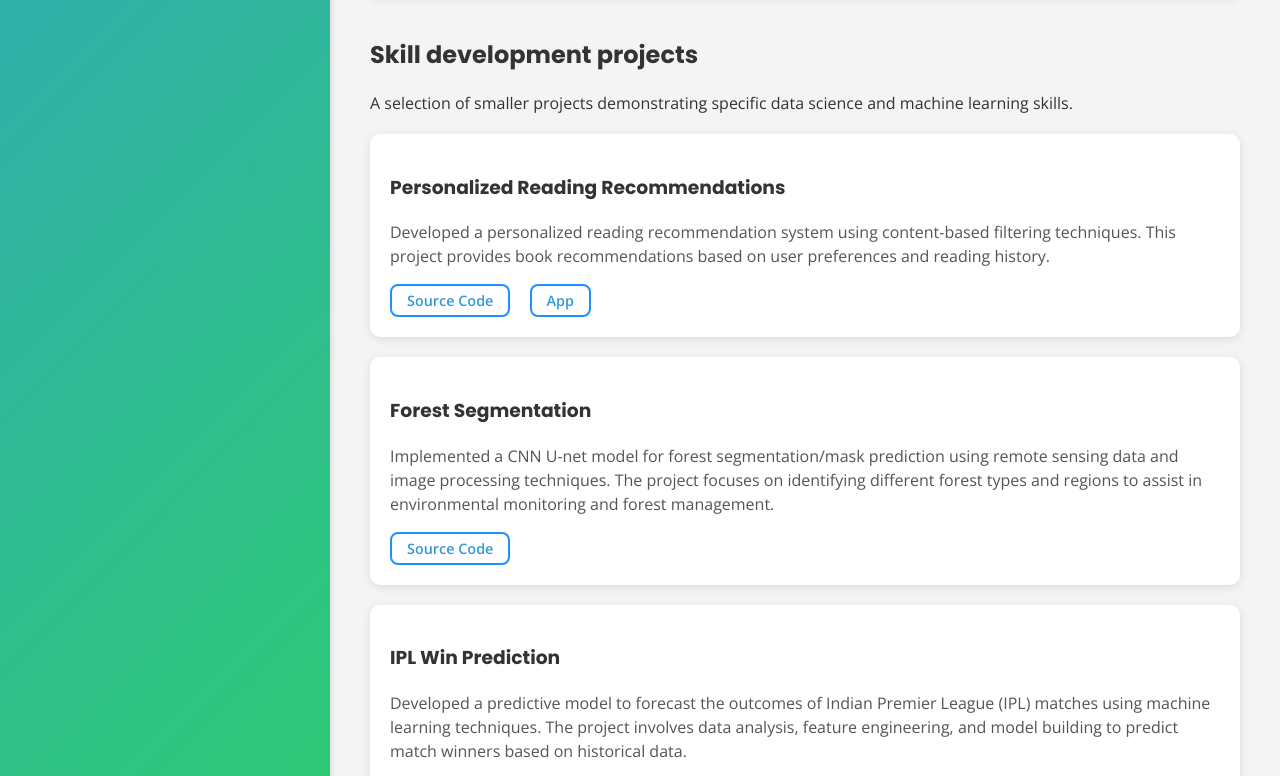
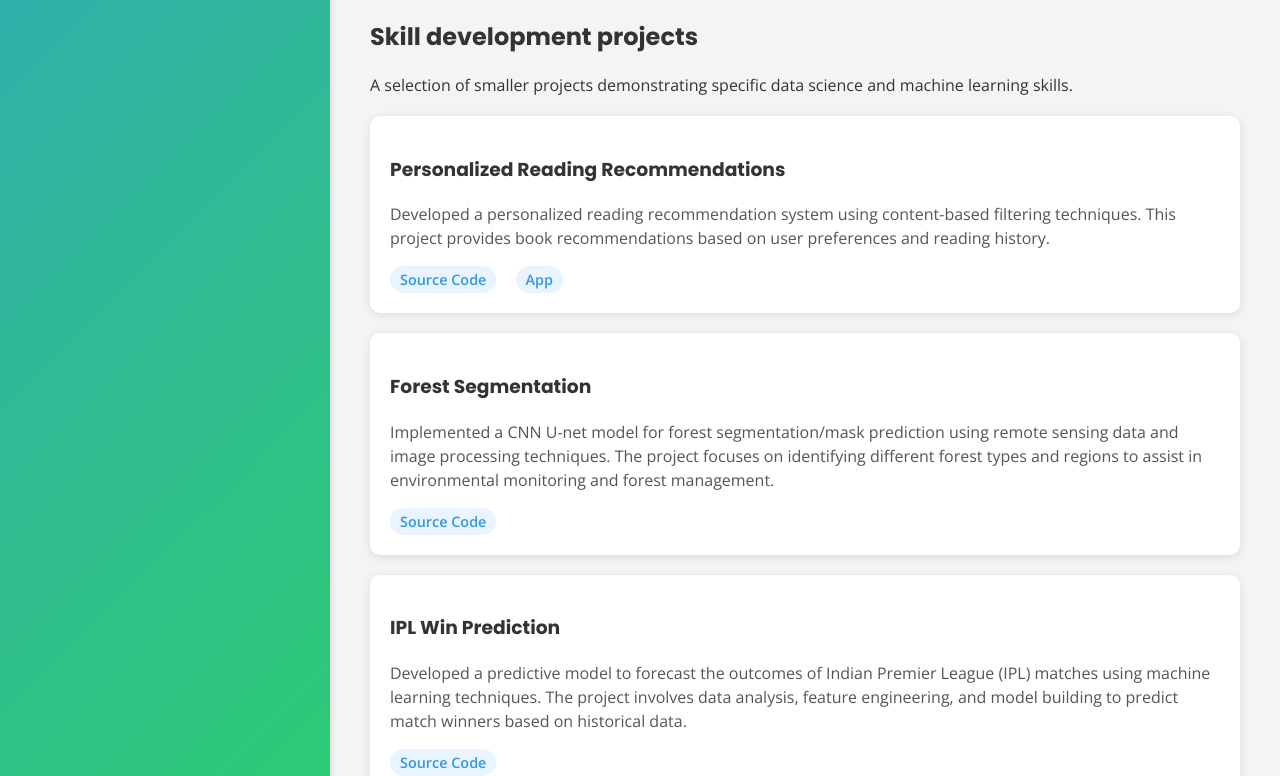
Before and after one commit to ACSE-vg822/ACSE-vg822.github.io, a plain HTML site: page index.html in a window 1280 px wide. Shown: the part 1013-1789 px from the top of the page. Drawn offline with nearby package versions, Linux system fonts and the light colour scheme.

Commit message:
Update styles.css

```diff
--- a/styles.css
+++ b/styles.css
@@ -148,24 +148,22 @@ body {
 /* Button Styles */
 .button {
     display: inline-block;
-    padding: 5px 15px; /* Reduce padding for smaller buttons */
+    padding: 4px 10px; /* Smaller padding for compact size */
     margin-right: 10px;
-    font-size: 0.9em; /* Keep font size as it is */
+    font-size: 0.9em; /* Keep font size consistent */
     font-weight: bold;
-    color: #1e90ff; /* Text color */
-    background-color: transparent; /* Transparent background */
-    border: 2px solid #1e90ff; /* Border color */
-    border-radius: 8px; /* Rounded corners */
+    color: white; /*#1e90ff; /* Text color */
+    background-color: rgba(30, 144, 255, 0.1); /* Light blue background with transparency */
+    border: none; /* Remove border */
+    border-radius: 15px; /* Rounded corners */
     text-decoration: none;
-    transition: background-color 0.3s, color 0.3s, transform 0.3s; /* Smooth transition */
+    transition: background-color 0.3s; /* Smooth transition */
 }
 
+/* Button Hover Effect */
 .button:hover {
-    background-color: #1e90ff; /* Background color on hover */
-    color: white; /* Text color on hover */
-    transform: scale(1.05); /* Slightly increase size on hover */
+    background-color: rgba(30, 144, 255, 0.2); /* Slightly darker blue on hover */
 }
-
 
 .project, .skill-project {
     background-color: white;
```
